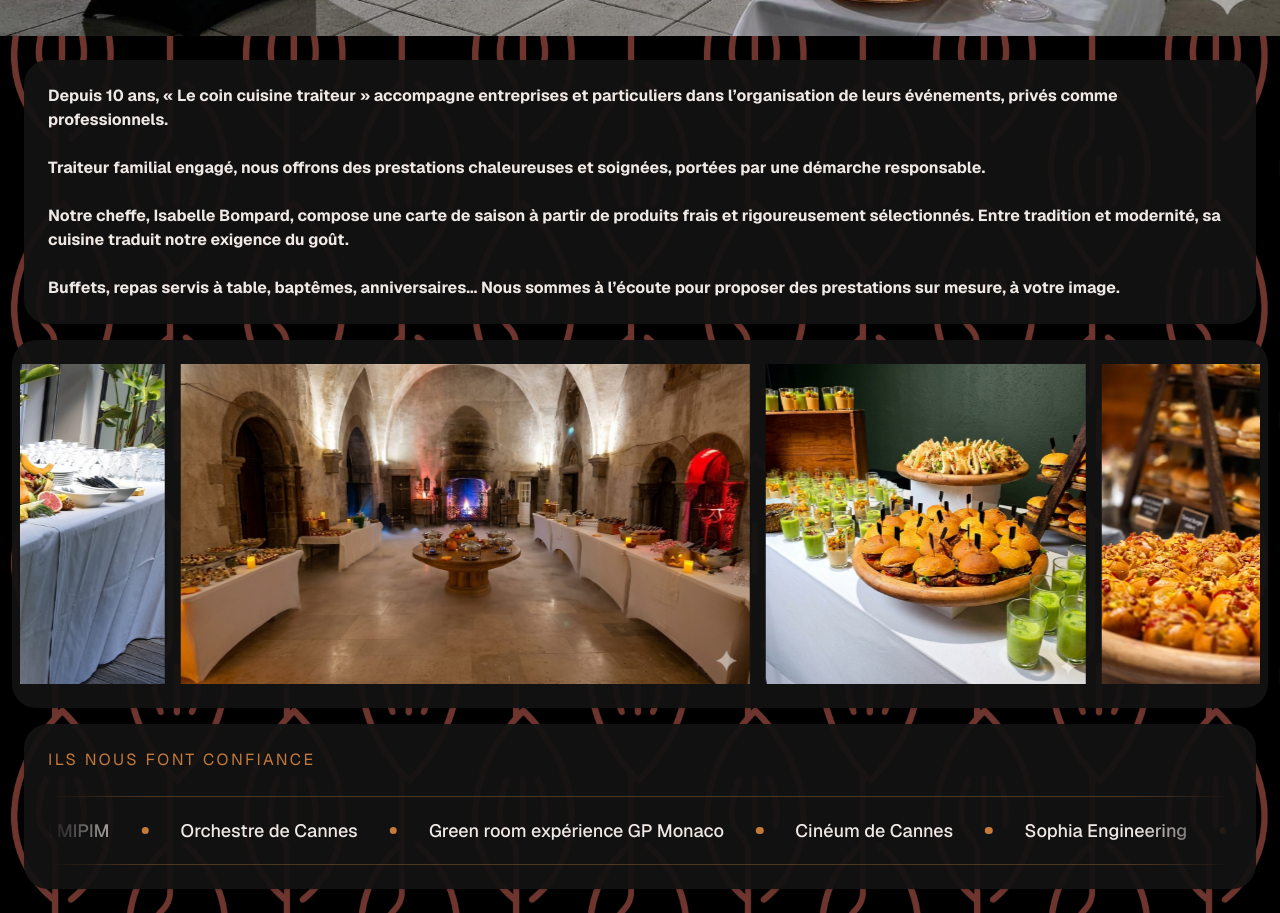
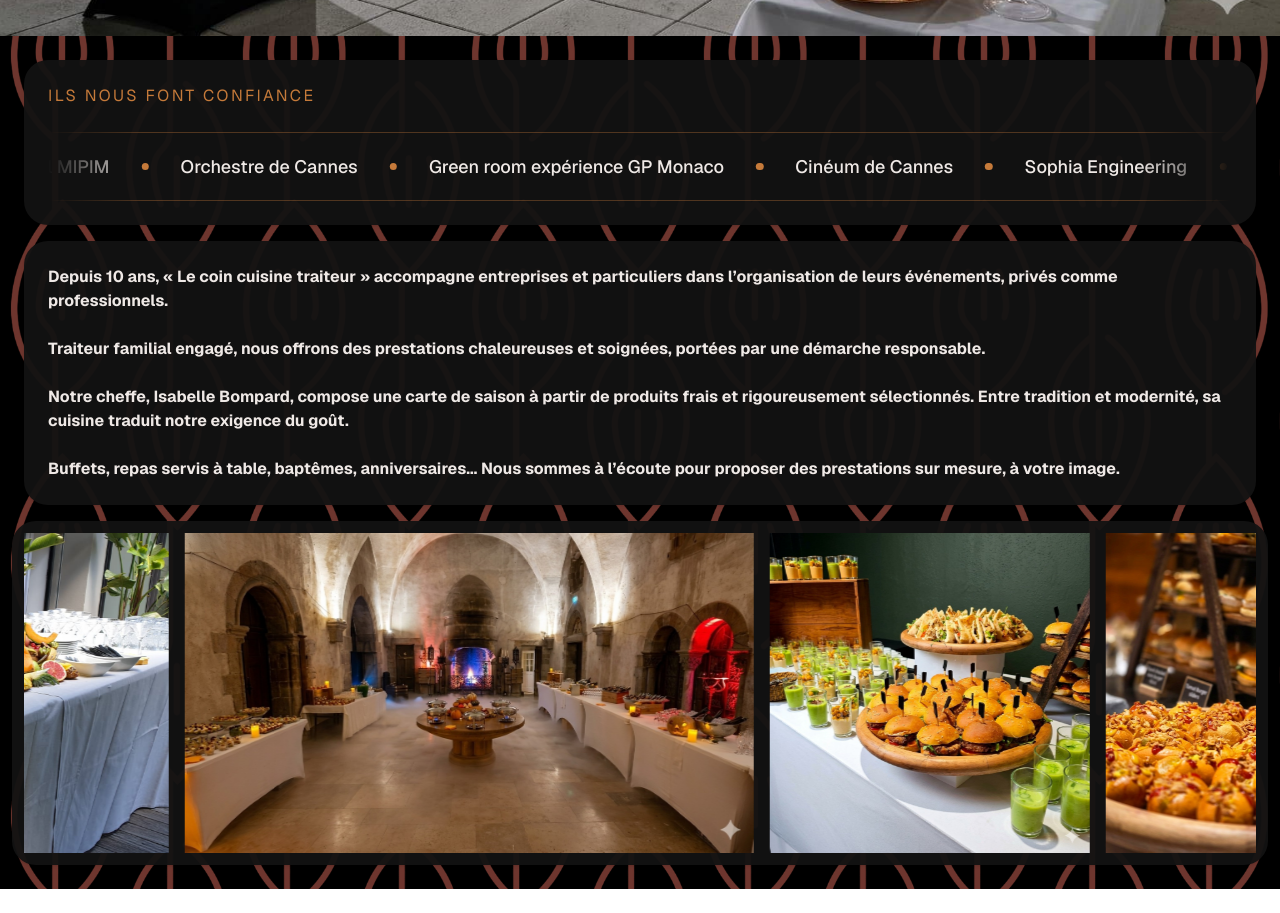
Before and after one commit to mathieubompard-dev/le-coin-cuisine-traiteur, a Next.js app: page / in a window 1280 px wide. Shown: the part 580-1493 px from the top of the page. After the commit the page ends 1469 px from the top, so only its background shows below. Built offline with nearby package versions, Linux system fonts and the light colour scheme.

Commit message:
move they trust us

```diff
--- a/app/components/Carousel.tsx
+++ b/app/components/Carousel.tsx
@@ -6,6 +6,7 @@ import { Autoplay } from "swiper/modules";
 import "swiper/css";
 import Card from "./Card";
 
+// refacto et charger les images dynamiquement comme pour les autres carousel
 const defaultImages = [
   {
     src: "/carousel/entreprises.JPG",
@@ -63,7 +64,7 @@ export function Carousel({
 
   if (imagesProp) {
     return (
-      <Card className="px-2">
+      <Card className="px-3 py-3">
         <div className="gallery-marquee w-full min-w-0 overflow-hidden">
           <div className="gallery-marquee__track">
             {[0, 1].map((copy) => (
--- /dev/null
+++ b/app/components/TheyTrustUs.tsx
@@ -0,0 +1,51 @@
+"use client";
+
+import { useTranslation } from "react-i18next";
+import Card from "./Card";
+
+export function TheyTrustUs() {
+  const { t } = useTranslation();
+
+  const trustedCompanies = [
+    "Thales Alenia Space Cannes",
+    "Brockton Capital MIPIM",
+    "Orchestre de Cannes",
+    "Green room expérience GP Monaco",
+    "Cinéum de Cannes",
+    "Sophia Engineering",
+    "Polytech Sophia",
+    "Padel Riviera Mougins",
+    "Wolfgang Yacht Nice",
+    "Plage de l’Alba Cannes 06",
+    "Association Cannes Cinema",
+  ];
+
+  return (
+    <Card className="grid gap-6">
+      <h1 className="text-l uppercase tracking-[0.15em] text-[var(--color-accent)]">
+        {t("home.theyTrustUs")}
+      </h1>
+      <div
+        className="trust-marquee border-y border-[var(--color-accent)]/35 py-5"
+        aria-label={t("home.theyTrustUs")}
+      >
+        <div className="trust-marquee__track">
+          {[0, 1].map((copy) => (
+            <ul
+              aria-hidden={copy === 1}
+              className="trust-marquee__list"
+              key={copy}
+            >
+              {trustedCompanies.map((company) => (
+                <li className="trust-marquee__item" key={`${copy}-${company}`}>
+                  <span className="trust-marquee__dot" aria-hidden="true" />
+                  {company}
+                </li>
+              ))}
+            </ul>
+          ))}
+        </div>
+      </div>
+    </Card>
+  );
+}
--- a/app/nous-contacter/page.tsx
+++ b/app/nous-contacter/page.tsx
@@ -3,6 +3,7 @@
 import { useTranslation } from "react-i18next";
 import type { ReactElement } from "react";
 import Card from "../components/Card";
+import { TheyTrustUs } from "../components/TheyTrustUs";
 
 export default function ContactPage(): ReactElement {
   const { t } = useTranslation();
@@ -65,6 +66,10 @@ export default function ContactPage(): ReactElement {
           </div>
         </div>
       </Card>
+
+      <section>
+        <TheyTrustUs />
+      </section>
     </main>
   );
 }
--- a/app/page.tsx
+++ b/app/page.tsx
@@ -4,25 +4,13 @@ import { useEffect, useState } from "react";
 import { useTranslation } from "react-i18next";
 import Card from "./components/Card";
 import { Carousel } from "./components/Carousel";
+import { TheyTrustUs } from "./components/TheyTrustUs";
 
 export default function Home() {
   const { t } = useTranslation();
   const description = t("home.description", {
     returnObjects: true,
   }) as string[];
-  const trustedCompanies = [
-    "Thales Alenia Space Cannes",
-    "Brockton Capital MIPIM",
-    "Orchestre de Cannes",
-    "Green room expérience GP Monaco",
-    "Cinéum de Cannes",
-    "Sophia Engineering",
-    "Polytech Sophia",
-    "Padel Riviera Mougins",
-    "Wolfgang Yacht Nice",
-    "Plage de l’Alba Cannes 06",
-    "Association Cannes Cinema",
-  ];
 
   const [accueilImages, setAccueilImages] = useState<
     { src: string; alt?: string }[] | undefined
@@ -56,6 +44,10 @@ export default function Home() {
   return (
     <main className="mx-auto flex w-full flex-col gap-4 py-6">
       <section className="px-6">
+        <TheyTrustUs />
+      </section>
+
+      <section className="px-6">
         <Card className="grid gap-6">
           {description.map((paragraph, index) => (
             <p className="font-bold" key={index}>
@@ -68,38 +60,6 @@ export default function Home() {
       <section className="px-3">
         <Carousel images={accueilImages} />
       </section>
-
-      <section className="px-6">
-        <Card className="grid gap-6">
-          <h1 className="text-l uppercase tracking-[0.15em] text-[var(--color-accent)]">
-            {t("home.theyTrustUs")}
-          </h1>
-          <div
-            className="trust-marquee border-y border-[var(--color-accent)]/35 py-5"
-            aria-label={t("home.theyTrustUs")}
-          >
-            <div className="trust-marquee__track">
-              {[0, 1].map((copy) => (
-                <ul
-                  aria-hidden={copy === 1}
-                  className="trust-marquee__list"
-                  key={copy}
-                >
-                  {trustedCompanies.map((company) => (
-                    <li
-                      className="trust-marquee__item"
-                      key={`${copy}-${company}`}
-                    >
-                      <span className="trust-marquee__dot" aria-hidden="true" />
-                      {company}
-                    </li>
-                  ))}
-                </ul>
-              ))}
-            </div>
-          </div>
-        </Card>
-      </section>
     </main>
   );
 }
```
